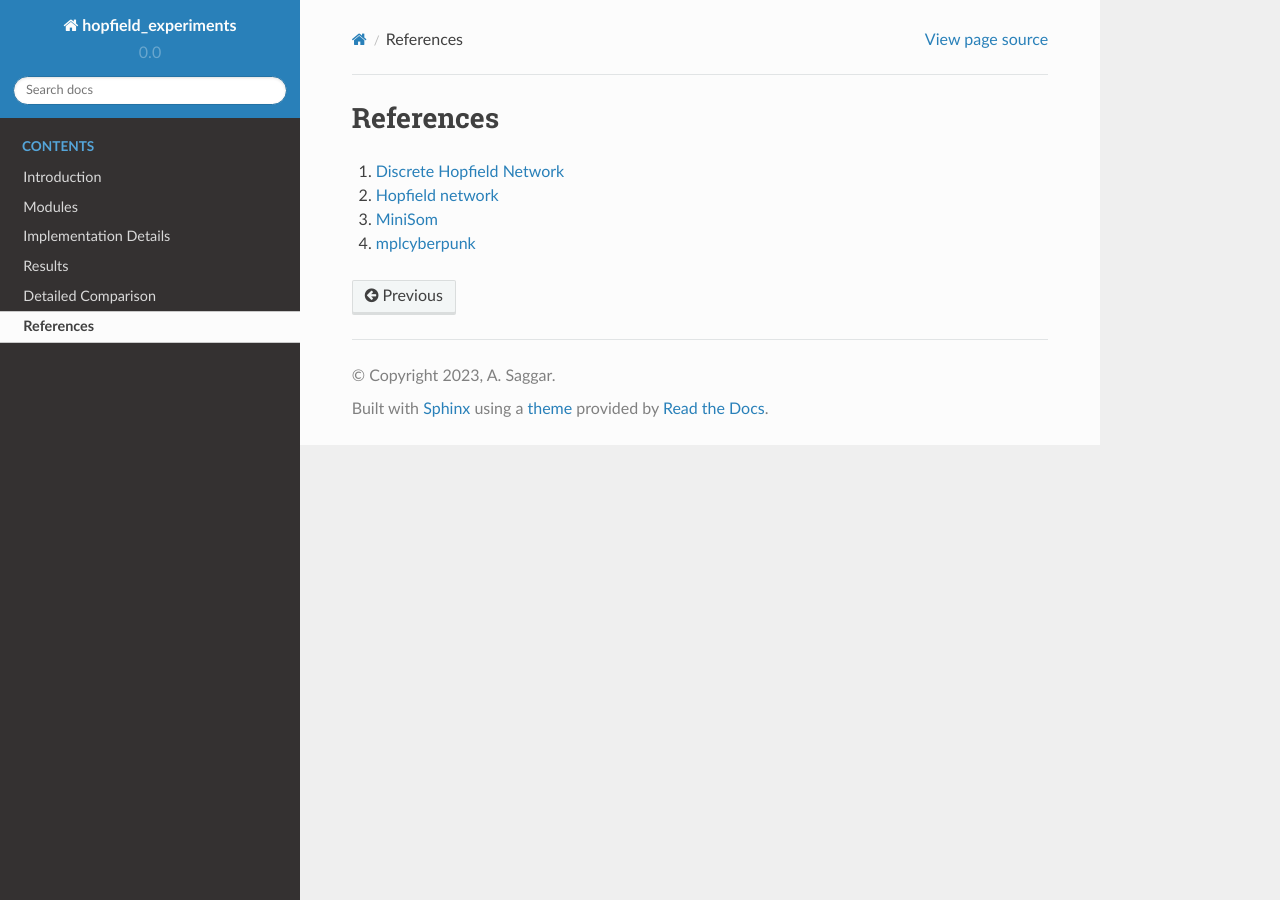
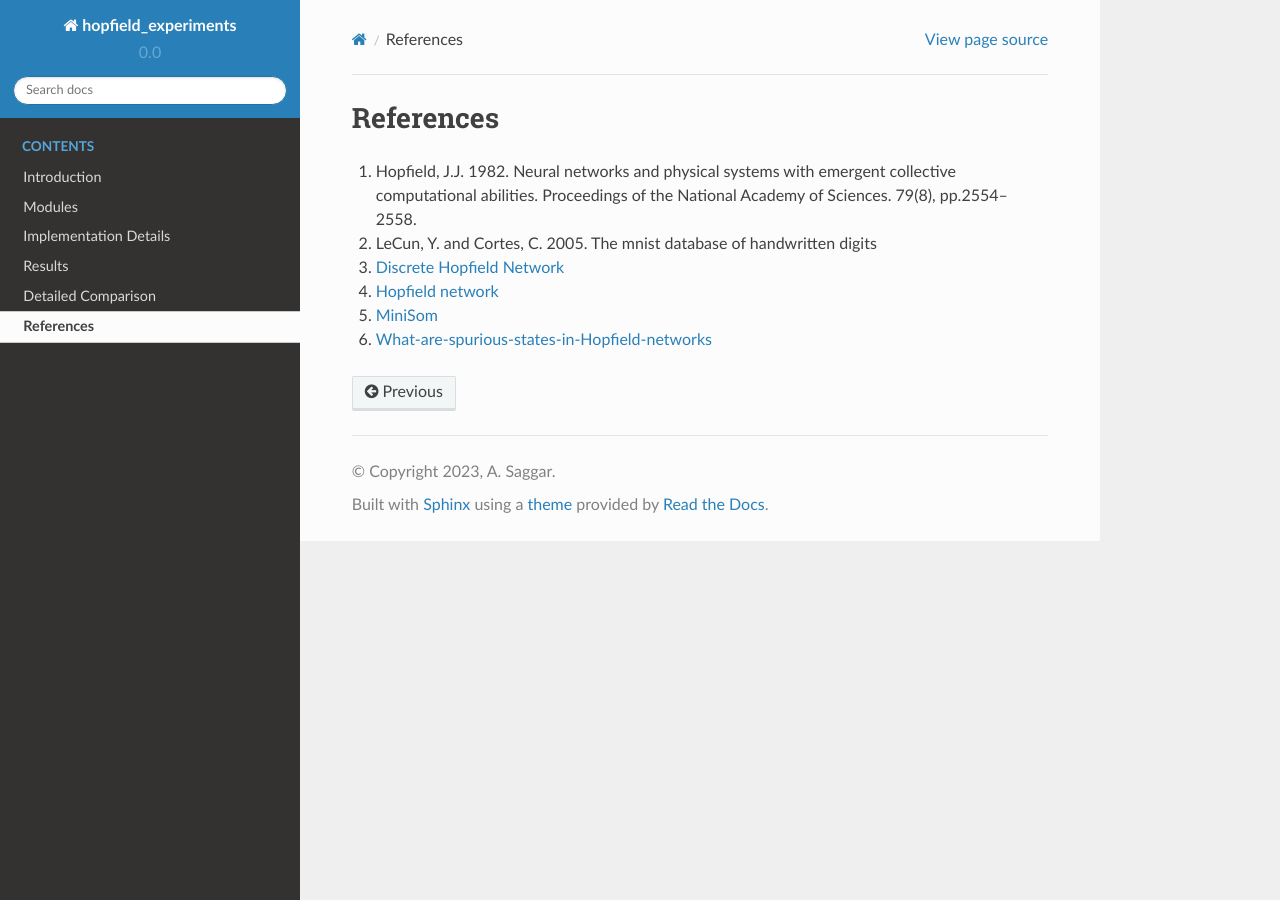
Before and after one commit to arpita2512/hopfield_experiments, a Sphinx documentation site: the page built from docs/source/references.rst, in a window 1280 px wide. Built offline with Sphinx 7.4.7 and the Read the Docs theme 2.0.0, drawn with Linux system fonts in a browser that asks for light colours; pages that are not in the unit, such as notebooks, are missing from menus.

Commit message:
Update references.rst

```diff
--- a/docs/source/references.rst
+++ b/docs/source/references.rst
@@ -2,7 +2,9 @@
 References
 ##############
 
+#. Hopfield, J.J. 1982. Neural networks and physical systems with emergent collective computational abilities. Proceedings of the National Academy of Sciences. 79(8), pp.2554–2558.
+#. LeCun, Y. and Cortes, C. 2005. The mnist database of handwritten digits
 #. `Discrete Hopfield Network <http://neupy.com/2015/09/20/discrete_hopfield_network.htmlk>`_
 #. `Hopfield network <https://en.wikipedia.org/wiki/Hopfield_network>`_
 #. `MiniSom <https://github.com/JustGlowing/minisom>`_
-#. `mplcyberpunk <https://github.com/dhaitz/mplcyberpunk>`_
+#. `What-are-spurious-states-in-Hopfield-networks <https://www.quora.com/What-are-spurious-states-in-Hopfield-networks>`_
```
